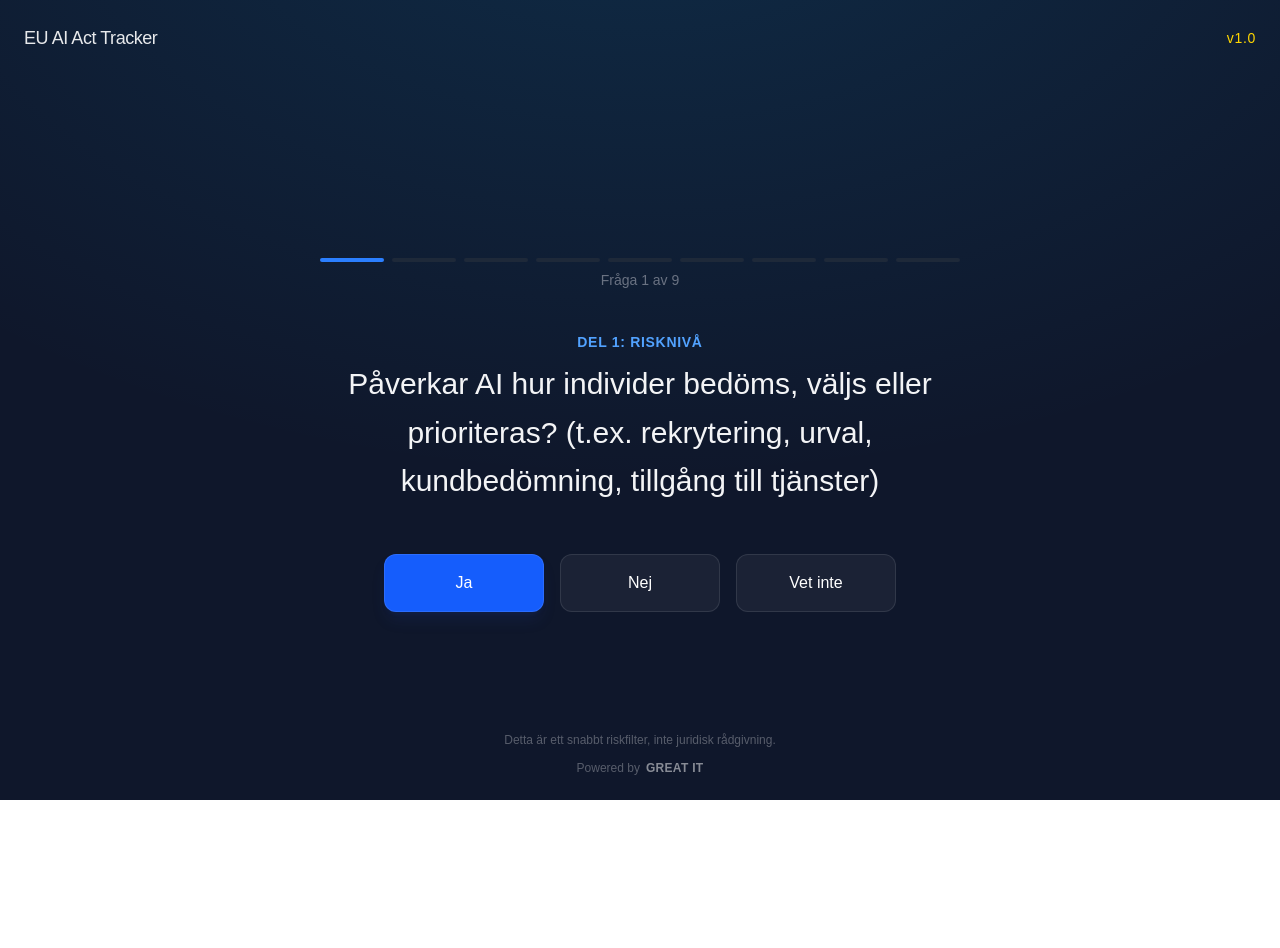
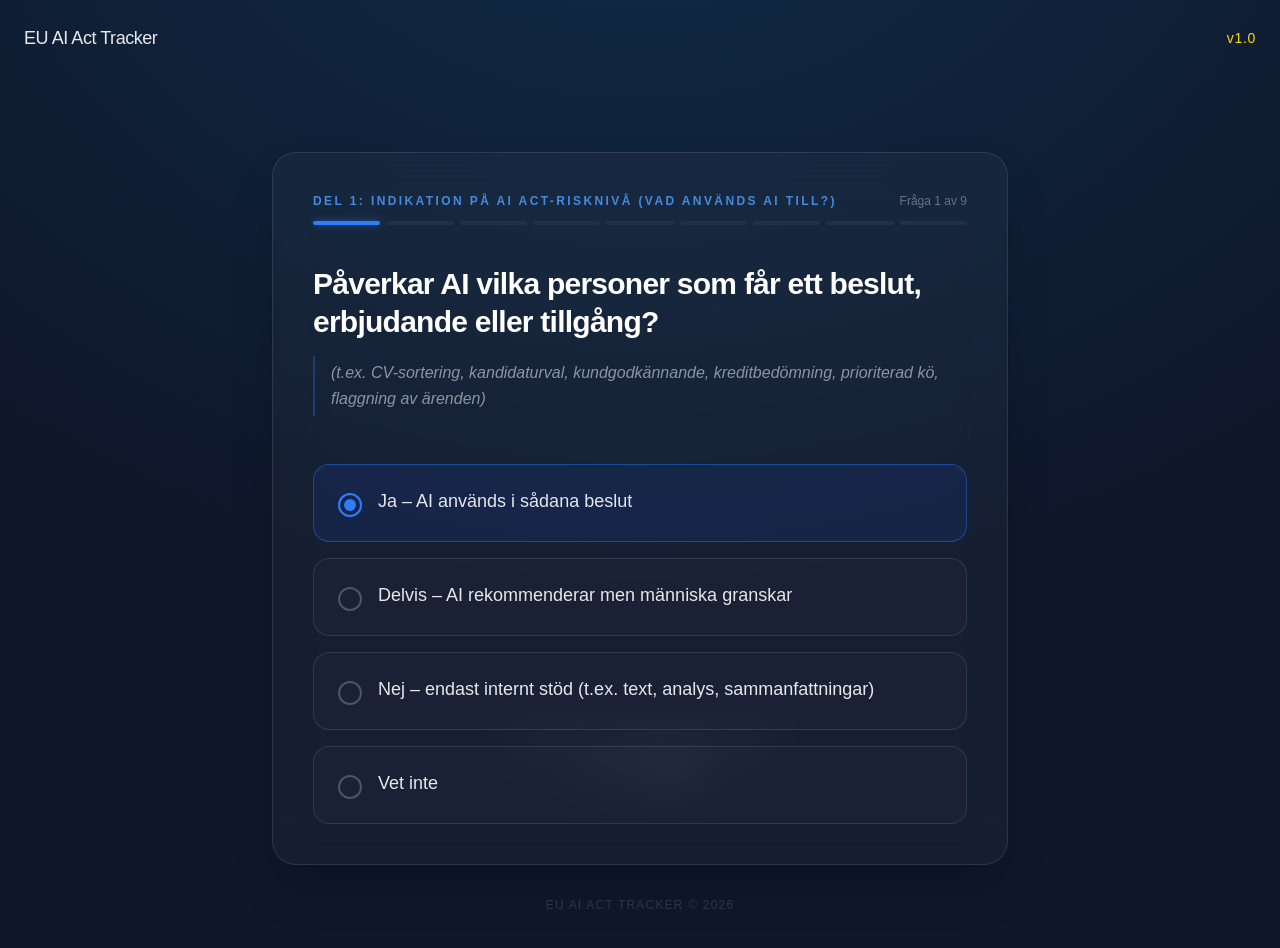
Before and after one commit to daskoGreat/ai-act-tracker, a Next.js app: page / in a window 1280 px wide. Shown: the top 948 px of the page. Before the commit the page ends 800 px from the top, so only its background shows below. Built offline with nearby package versions, Linux system fonts and the light colour scheme.

Commit message:
feat: Extract survey questions into a dedicated config file, update RiskAssessment component to use them, and add .env*.local to .gitignore.

```diff
--- a/src/components/RiskAssessment.tsx
+++ b/src/components/RiskAssessment.tsx
@@ -1,83 +1,8 @@
 'use client';
 
-import { useState } from 'react';
+import { useState, useMemo } from 'react';
 import { RiskRequest, CombinedResponse, QuestionType } from '@/lib/types';
-
-interface Question {
-    id: string;
-    text: string;
-    type: QuestionType;
-    category: string;
-    answerOptions: string[];
-}
-
-const QUESTIONS: Question[] = [
-    // DEL 1: Indikation på AI Act-risknivå
-    {
-        id: 'q1',
-        text: 'Påverkar AI hur individer bedöms, väljs eller prioriteras? (t.ex. rekrytering, urval, kundbedömning, tillgång till tjänster)',
-        type: 'risk',
-        category: 'Del 1: Risknivå',
-        answerOptions: ['Ja', 'Nej', 'Vet inte']
-    },
-    {
-        id: 'q2',
-        text: 'Kan AI-användningen få tydliga konsekvenser om något blir fel? (t.ex. felaktiga beslut om individer, regelbrott, affärspåverkan eller förtroendeskada)',
-        type: 'risk',
-        category: 'Del 1: Risknivå',
-        answerOptions: ['Ja', 'I viss utsträckning', 'Nej']
-    },
-    {
-        id: 'q3',
-        text: 'Är verksamheten beroende av att AI-funktionen fungerar korrekt i vardagen? (t.ex. centrala affärsflöden, riskbedömning, drift- eller beslutsstöd)',
-        type: 'risk',
-        category: 'Del 1: Risknivå',
-        answerOptions: ['Ja', 'Nej', 'Vet inte']
-    },
-    {
-        id: 'q4',
-        text: 'Hur används AI i beslutsprocessen?',
-        type: 'risk',
-        category: 'Del 1: Risknivå',
-        answerOptions: ['Stödjande', 'Del av beslutsunderlag', 'Direkt beslutande', 'Vet inte']
-    },
-    // DEL 2: Organisatorisk beredskap
-    {
-        id: 'm1',
-        text: 'Finns ett tydligt ägarskap för AI-användning i organisationen? (t.ex. utsedd ansvarig på lednings- eller funktionsnivå)',
-        type: 'maturity',
-        category: 'Del 2: Organisatorisk beredskap',
-        answerOptions: ['Ja', 'Nej']
-    },
-    {
-        id: 'm2',
-        text: 'Har ni en samlad överblick över var AI används i verksamheten? (t.ex. i system, verktyg, processer eller via leverantörer)',
-        type: 'maturity',
-        category: 'Del 2: Organisatorisk beredskap',
-        answerOptions: ['Ja', 'Nej']
-    },
-    {
-        id: 'm3',
-        text: 'Finns gemensamma riktlinjer eller principer för hur AI får användas? (t.ex. vad som är tillåtet, vad som kräver beslut)',
-        type: 'maturity',
-        category: 'Del 2: Organisatorisk beredskap',
-        answerOptions: ['Ja', 'Nej']
-    },
-    {
-        id: 'm4',
-        text: 'Finns någon form av uppföljning, kontroll eller riskbedömning kopplad till AI-användning? (t.ex. vid införande, leverantörsbedömning eller löpande uppföljning)',
-        type: 'maturity',
-        category: 'Del 2: Organisatorisk beredskap',
-        answerOptions: ['Ja', 'Nej', 'Vet inte']
-    },
-    {
-        id: 'm5',
-        text: 'Skulle ni känna er trygga i att resonera kring hur ni tänkt kring AI, risk och ansvar internt? (t.ex. i ledningsgrupp eller styrelse)',
-        type: 'maturity',
-        category: 'Del 2: Organisatorisk beredskap',
-        answerOptions: ['Ja', 'Nej']
-    },
-];
+import { survey } from '@/config/questions';
 
 export default function RiskAssessment() {
     const [currentStep, setCurrentStep] = useState(0);
@@ -86,11 +11,23 @@ export default function RiskAssessment() {
     const [result, setResult] = useState<CombinedResponse | null>(null);
     const [error, setError] = useState<string | null>(null);
 
-    const handleAnswer = async (answer: string) => {
-        const question = QUESTIONS[currentStep];
-        const newAnswers = [...answers, { id: question.id, type: question.type, answer }];
+    // Flatten the survey structure to a list of questions for step-by-step logic
+    const flattenedQuestions = useMemo(() => {
+        return survey.flatMap(section =>
+            section.questions.map(q => ({
+                ...q,
+                category: section.title,
+                type: (section.id === 'section_1' ? 'risk' : 'maturity') as QuestionType
+            }))
+        );
+    }, []);
 
-        if (currentStep < QUESTIONS.length - 1) {
+    const handleAnswer = async (answerValue: string, answerLabel: string) => {
+        const question = flattenedQuestions[currentStep];
+        // We use the label as the 'answer' to maintain compatibility with the backend check and display
+        const newAnswers = [...answers, { id: question.id, type: question.type, answer: answerLabel }];
+
+        if (currentStep < flattenedQuestions.length - 1) {
             setAnswers(newAnswers);
             setCurrentStep(currentStep + 1);
         } else {
@@ -199,48 +136,79 @@ export default function RiskAssessment() {
         );
     }
 
-    const question = QUESTIONS[currentStep];
+    const question = flattenedQuestions[currentStep];
 
     return (
-        <div className="w-full max-w-2xl mx-auto px-4">
-            <div className="mb-4 md:mb-8">
-                <div className="flex justify-center space-x-2 mb-2">
-                    {QUESTIONS.map((_, idx) => (
+        <div className="w-full max-w-3xl mx-auto px-4 py-8 md:py-12 animate-in fade-in duration-700">
+            {/* Content Card */}
+            <div className="relative overflow-hidden bg-white/[0.03] backdrop-blur-xl border border-white/10 rounded-3xl p-6 md:p-10 shadow-2xl">
+
+                {/* Progress Indicator */}
+                <div className="mb-8 md:mb-10">
+                    <div className="flex justify-between items-center mb-3">
+                        <span className="text-xs font-bold uppercase tracking-[0.2em] text-blue-400/80">
+                            {question.category}
+                        </span>
+                        <span className="text-xs font-medium text-gray-500">
+                            Fråga {currentStep + 1} av {flattenedQuestions.length}
+                        </span>
+                    </div>
+                    <div className="flex space-x-1.5">
+                        {flattenedQuestions.map((_, idx) => (
                             <div
                                 key={idx}
-                            className={`h-1 flex-1 rounded-full transition-all duration-500 ${idx <= currentStep ? 'bg-blue-500' : 'bg-gray-800'
+                                className={`h-1 flex-1 rounded-full transition-all duration-500 ${idx <= currentStep ? 'bg-blue-500 shadow-[0_0_8px_rgba(59,130,246,0.5)]' : 'bg-white/5'
                                     }`}
                             />
                         ))}
                     </div>
-                <p className="text-center text-gray-500 text-sm font-medium">
-                    Fråga {currentStep + 1} av {QUESTIONS.length}
-                </p>
                 </div>
 
-            <div className="min-h-[300px] flex flex-col items-center justify-center animate-in slide-in-from-right-8 duration-500 key={currentStep}">
-                <p className="text-blue-400 font-semibold uppercase tracking-wider text-sm mb-2">
-                    {question.category}
+                {/* Question Content */}
+                <div className="space-y-4 mb-10 md:mb-12 text-center md:text-left">
+                    <h3 className="text-2xl md:text-3xl font-semibold text-white leading-tight tracking-tight">
+                        {question.title}
+                    </h3>
+                    {question.subtitle && (
+                        <p className="text-gray-400/90 text-sm md:text-base leading-relaxed font-light italic border-l-2 border-blue-500/30 pl-4 py-1 text-left">
+                            {question.subtitle}
                         </p>
-                <h3 className="text-2xl md:text-3xl font-medium text-center leading-relaxed mb-8 md:mb-12 text-gray-100">
-                    {question.text}
-                </h3>
+                    )}
+                </div>
 
-                <div className="flex flex-col md:flex-row gap-4 w-full justify-center items-center flex-wrap">
-                    {question.answerOptions.map((option) => (
+                {/* Selection Cards */}
+                <div className="flex flex-col gap-3 md:gap-4">
+                    {question.options.map((option) => (
                         <button
-                            key={option}
-                            onClick={() => handleAnswer(option)}
-                            className={`px-6 py-4 w-full md:w-auto md:min-w-[160px] min-h-[56px] rounded-xl border border-white/10 ${option === 'Ja'
-                                ? 'bg-blue-600 hover:bg-blue-500 shadow-lg shadow-blue-900/20'
-                                : 'bg-white/5 hover:bg-white/10'
-                                } text-white font-medium transition-all hover:scale-105 active:scale-95 whitespace-nowrap`}
+                            key={option.value}
+                            onClick={() => handleAnswer(option.value, option.label)}
+                            className={`group relative flex items-start gap-4 p-5 md:p-6 text-left rounded-2xl border transition-all duration-300 hover:scale-[1.01] active:scale-[0.99] focus:outline-none focus:ring-2 focus:ring-blue-500/50 ${(currentStep === 0 && option.value === 'yes_decision')
+                                    ? 'bg-blue-600/10 border-blue-500/40 hover:bg-blue-600/20'
+                                    : 'bg-white/[0.02] border-white/10 hover:bg-white/5 hover:border-white/20'
+                                }`}
                         >
-                            {option}
+                            {/* Radio Indicator */}
+                            <div className={`mt-1 flex-shrink-0 w-6 h-6 rounded-full border-2 transition-colors duration-300 flex items-center justify-center ${(currentStep === 0 && option.value === 'yes_decision')
+                                    ? 'border-blue-500'
+                                    : 'border-gray-600 group-hover:border-gray-400'
+                                }`}>
+                                <div className={`w-3 h-3 rounded-full bg-blue-500 transition-transform duration-300 scale-0 group-active:scale-100 ${(currentStep === 0 && option.value === 'yes_decision') ? 'scale-100' : ''
+                                    }`} />
+                            </div>
+
+                            {/* Label Text */}
+                            <span className="text-base md:text-lg font-medium text-gray-200 group-hover:text-white transition-colors leading-snug">
+                                {option.label}
+                            </span>
                         </button>
                     ))}
                 </div>
             </div>
+
+            {/* Subtle Footer Note */}
+            <p className="mt-8 text-center text-gray-600 text-[10px] md:text-xs uppercase tracking-widest font-medium opacity-50">
+                EU AI Act Tracker &copy; {new Date().getFullYear()}
+            </p>
         </div>
     );
 }
--- /dev/null
+++ b/src/config/questions.ts
@@ -0,0 +1,130 @@
+export interface Option {
+    value: string;
+    label: string;
+}
+
+export interface Question {
+    id: string;
+    title: string;
+    subtitle?: string;
+    options: Option[];
+}
+
+export interface Section {
+    id: string;
+    title: string;
+    questions: Question[];
+}
+
+export const survey: Section[] = [
+    {
+        id: "section_1",
+        title: "DEL 1: Indikation på AI Act-risknivå (Vad används AI till?)",
+        questions: [
+            {
+                id: "ai_decision_access",
+                title: "Påverkar AI vilka personer som får ett beslut, erbjudande eller tillgång?",
+                subtitle: "(t.ex. CV-sortering, kandidaturval, kundgodkännande, kreditbedömning, prioriterad kö, flaggning av ärenden)",
+                options: [
+                    { value: "yes_decision", label: "Ja – AI används i sådana beslut" },
+                    { value: "partly_recommend", label: "Delvis – AI rekommenderar men människa granskar" },
+                    { value: "no_support", label: "Nej – endast internt stöd (t.ex. text, analys, sammanfattningar)" },
+                    { value: "dont_know", label: "Vet inte" }
+                ]
+            },
+            {
+                id: "ai_error_consequence",
+                title: "Om AI:n gör fel – kan det få tydliga konsekvenser?",
+                subtitle: "(t.ex. någon nekas jobb/tjänst, fel kund stoppas/släpps igenom, regelbrott, klagomål eller förtroendeskada)",
+                options: [
+                    { value: "yes_clear", label: "Ja – tydliga konsekvenser" },
+                    { value: "limited", label: "Begränsade konsekvenser – upptäcks oftast i efterhand" },
+                    { value: "internal_only", label: "Endast intern påverkan – mest ineffektivitet" },
+                    { value: "dont_know", label: "Vet inte" }
+                ]
+            },
+            {
+                id: "ai_dependency",
+                title: "Är verksamheten beroende av att AI fungerar korrekt i vardagen?",
+                subtitle: "(stannar flöden, stoppas leverans, påverkas kundhantering eller beslut om AI tas bort?) (t.ex. urvalssystem, riskmotor, prioriteringslista, driftövervakning)",
+                options: [
+                    { value: "yes_direct", label: "Ja – verksamheten påverkas direkt" },
+                    { value: "partly_manual", label: "Delvis – går att arbeta manuellt tillfälligt" },
+                    { value: "no_support", label: "Nej – endast stödverktyg" },
+                    { value: "dont_know", label: "Vet inte" }
+                ]
+            },
+            {
+                id: "ai_share_of_decision",
+                title: "Hur stor del av beslutet tas i praktiken av AI:n?",
+                options: [
+                    { value: "human_decides", label: "Människan avgör själv (AI ger förslag eller analyser som kan ignoreras)" },
+                    { value: "ai_recommend_followed", label: "AI rekommenderar – människan brukar följa (t.ex. rankinglista, matchning, prioritering, riskpoäng)" },
+                    { value: "ai_automatic", label: "AI avgör automatiskt (t.ex. auto-avslag/godkännande, spärrar, ärenden granskas inte manuellt)" },
+                    { value: "dont_know", label: "Vet inte" }
+                ]
+            }
+        ]
+    },
+    {
+        id: "section_2",
+        title: "DEL 2: Organisatorisk beredskap",
+        questions: [
+            {
+                id: "org_ai_owner",
+                title: "Är det tydligt vem som äger AI-frågan hos er?",
+                subtitle: "(vem bestämmer vad som är okej att använda och inte?)",
+                options: [
+                    { value: "yes_owner", label: "Ja – utsedd ansvarig med mandat" },
+                    { value: "partly_owner", label: "Delvis – flera delar eller informellt" },
+                    { value: "no_owner", label: "Nej – inget tydligt ägarskap" },
+                    { value: "dont_know", label: "Vet inte" }
+                ]
+            },
+            {
+                id: "org_ai_inventory",
+                title: "Vet du var AI faktiskt används i organisationen idag?",
+                subtitle: "(t.ex. ChatGPT, Copilot, rekryteringsverktyg, kundsystem, analyser, automatiseringar)",
+                options: [
+                    { value: "yes_overview", label: "Ja – vi har en samlad bild" },
+                    { value: "partly_overview", label: "Delvis – ungefärlig bild" },
+                    { value: "no_overview", label: "Nej – används utan överblick" },
+                    { value: "dont_know", label: "Vet inte" }
+                ]
+            },
+            {
+                id: "org_ai_rules",
+                title: "Finns tydliga spelregler för AI-användning i vardagen?",
+                subtitle: "(t.ex. vad man får dela i AI-tjänster, vilka verktyg som är godkända, när man behöver stämma av innan AI används i beslut om kunder eller personal)",
+                options: [
+                    { value: "yes_rules", label: "Ja – tydliga och kommunicerade" },
+                    { value: "partly_rules", label: "Delvis – oskrivna eller lokala regler" },
+                    { value: "no_rules", label: "Nej – upp till var och en" },
+                    { value: "dont_know", label: "Vet inte" }
+                ]
+            },
+            {
+                id: "org_risk_check",
+                title: "Tittar ni på risk innan ni börjar använda nya AI-funktioner?",
+                subtitle: "(t.ex. inför nytt verktyg, ny funktion eller leverantör)",
+                options: [
+                    { value: "yes_structured", label: "Ja – görs strukturerat" },
+                    { value: "sometimes", label: "Ibland – beroende på situation" },
+                    { value: "no_risk_check", label: "Nej – börjar använda direkt" },
+                    { value: "dont_know", label: "Vet inte" }
+                ]
+            },
+            {
+                id: "org_board_ready",
+                title: "Skulle du kunna förklara ert AI-arbete i ett lednings- eller styrelsemöte idag?",
+                subtitle: "(hur ni använder AI och hur ni tänkt kring risk och ansvar)",
+                options: [
+                    { value: "yes_shared", label: "Ja – gemensam bild" },
+                    { value: "partly_diff", label: "Delvis – olika uppfattningar" },
+                    { value: "no_unclear", label: "Nej – svårt att beskriva" },
+                    { value: "dont_know", label: "Vet inte" }
+                ]
+            }
+        ]
+    }
+];
```
Also changed, not shown: 1 other file (tests, documents, lock files or other folders). Lines whose indentation alone changed are shown as unchanged.
